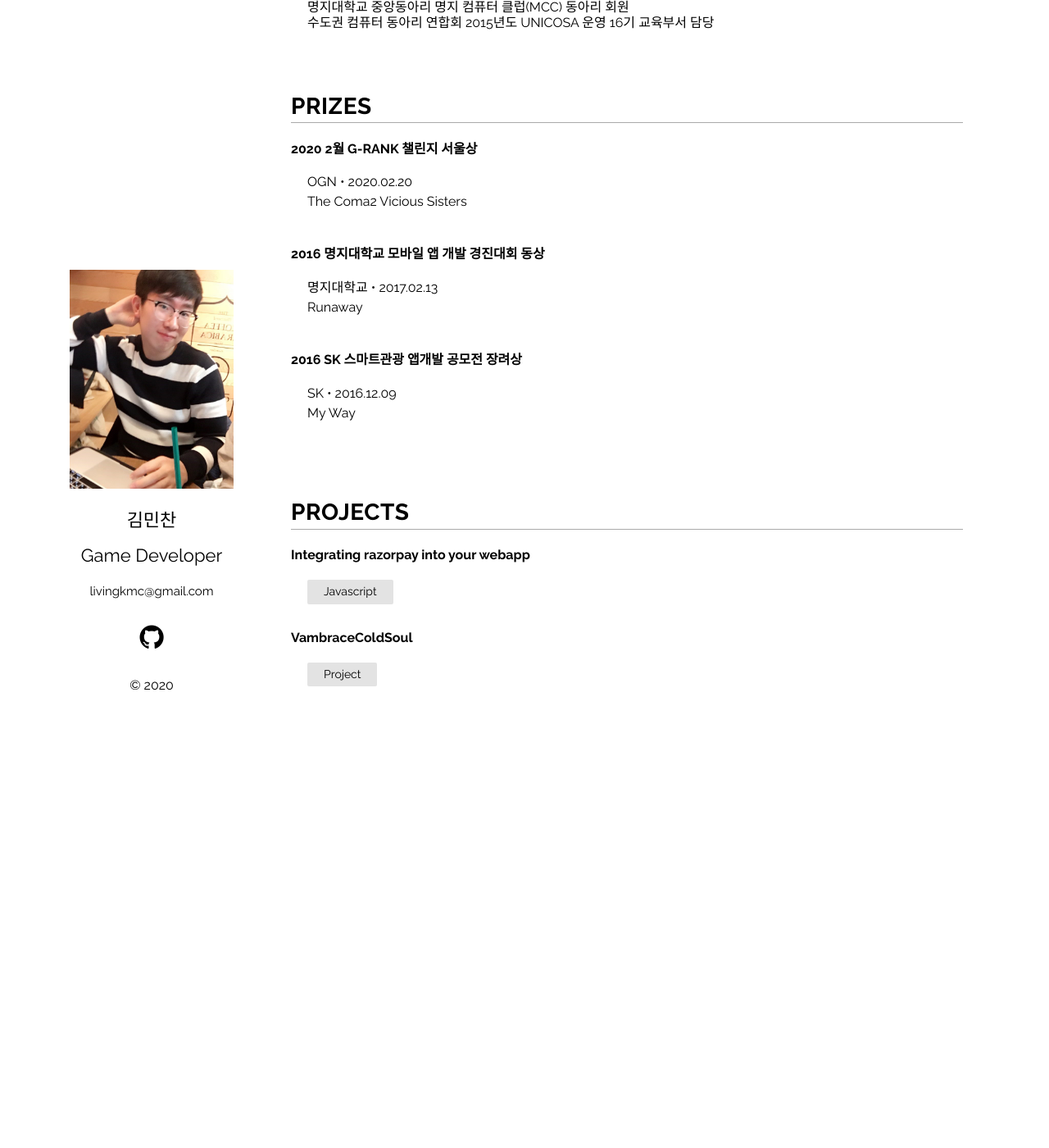
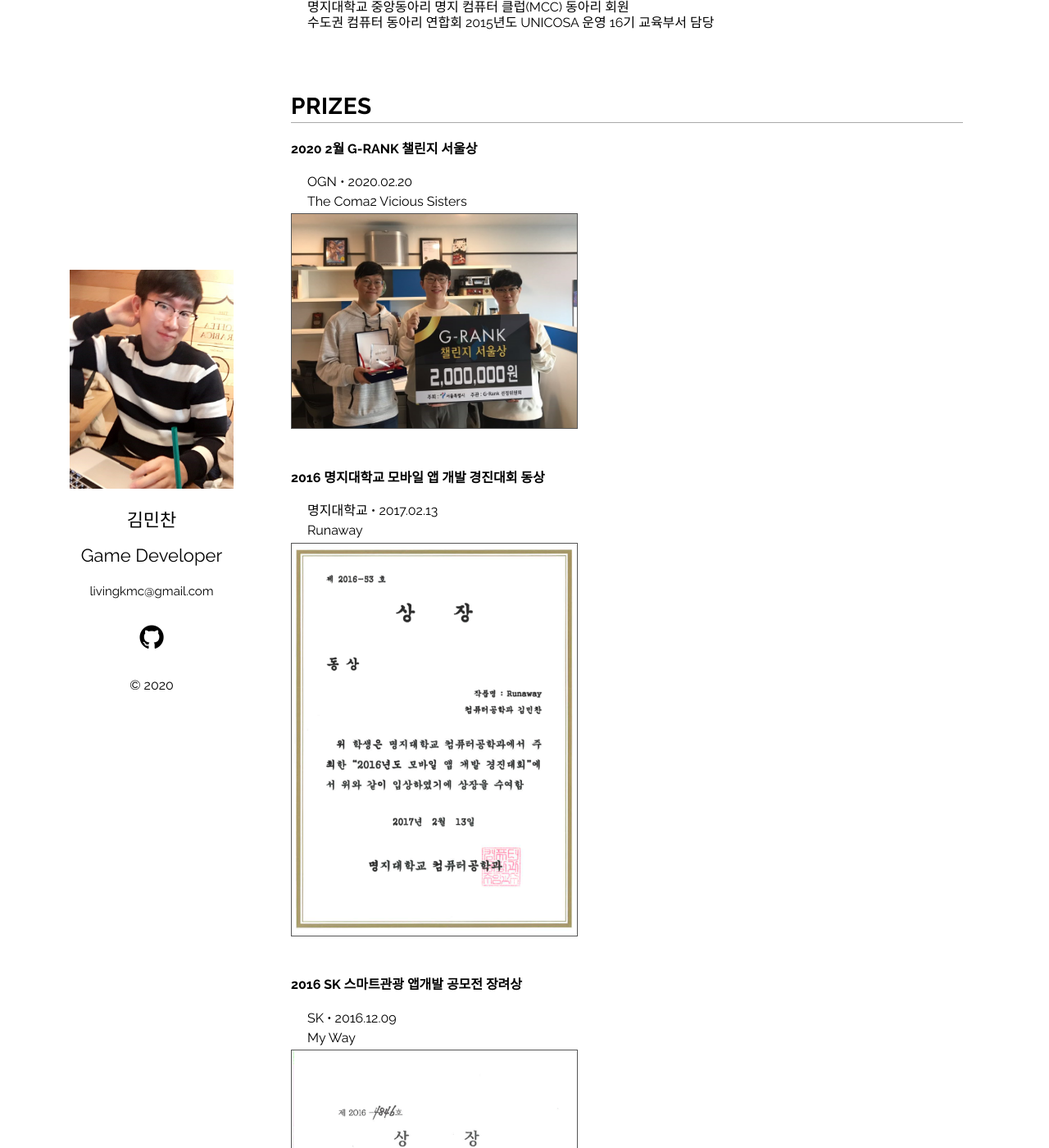
Before and after one commit to ClassRabbit/ClassRabbit.github.io, a Jekyll site: the page built from index.md, in a window 1280 px wide and 1400 px high, scrolled down 580 px. Shown: the whole window at 82% size. Built offline with Jekyll 4.4.1, drawn with Linux system fonts in a browser that asks for light colours; before the commit the page ends 1472 px from its top, so only the background shows below that.

Commit message:
feat: image 경로 수정 및 수상 image 추가

```diff
--- a/_data/prizes.yml
+++ b/_data/prizes.yml
@@ -2,13 +2,16 @@
   company: OGN
   date: 2020.02.20
   summary: The Coma2 Vicious Sisters
+  img: prize_ogn_grank.png
 
 - name: 2016 명지대학교 모바일 앱 개발 경진대회 동상
   company: 명지대학교
   date: 2017.02.13
   summary: Runaway
+  img: prize_mj_app.png
 
 - name: 2016 SK 스마트관광 앱개발 공모전 장려상
   company: SK
   date: 2016.12.09
   summary: My Way
+  img: prize_sk_tour.png
--- a/_layouts/default.html
+++ b/_layouts/default.html
@@ -6,7 +6,7 @@
   <body>
     <main class="container">
       <section class="about">
-        <a href="/"><img src="{{ "/assets/portfolio.png" | relative_url }}" alt="{{ site.plainwhite.name }}"></a>
+        <a href="/"><img src="{{ "/assets/image/profile/profile.png" | relative_url }}" alt="{{ site.plainwhite.name }}"></a>
         <h2 id="title">
           <a href="/">{{ site.plainwhite.name }}</a>
         </h2>
--- a/_layouts/home.html
+++ b/_layouts/home.html
@@ -86,6 +86,8 @@ layout: default
       <h4 class="resume-item-title" itemprop="name">{{ prize.name }}</h3>
       <p class="resume-item-details" itemprop="description">{{ prize.company }} &bull; {{ prize.date }}</h4>
       <p class="resume-item-details" itemprop="description">{{ prize.summary }}</p>
+      <img class="resume-prize-img" src="{{ "/assets/image/prize/" }}{{ prize.img }}" alt="{{ prize.img }}" max-width={{ prize.maxWidth }}>
+      <!-- <img src="{{ "/assets/image/profile/profile.png" | relative_url }}" -->
     </div><!-- end of resume-item -->
     {% endfor %}
 
--- a/_sass/plain.scss
+++ b/_sass/plain.scss
@@ -301,6 +301,11 @@ main {
   margin: 0px 0px 45px 0px;
 }
 
+.resume-prize-img {
+  max-width: 350px;
+  border: 1px solid #555;
+}
+
 .resume-project-link {
   text-decoration: none;
   font-weight: normal;
```
Also changed, not shown: assets/image/prize/prize_mj_app.png (added), assets/image/prize/prize_ogn_grank.png (added), assets/image/prize/prize_sk_tour.png (added), assets/image/profile/profile.png (renamed from assets/portfolio.png).
